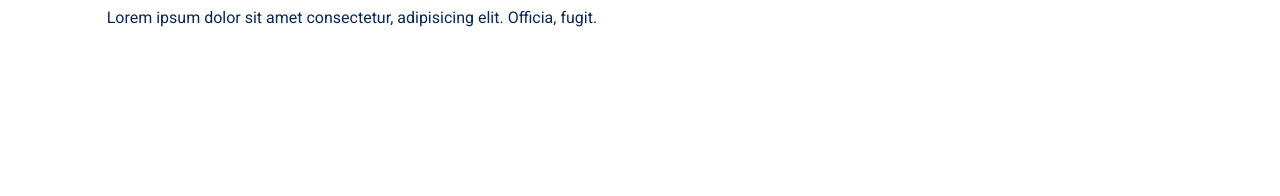
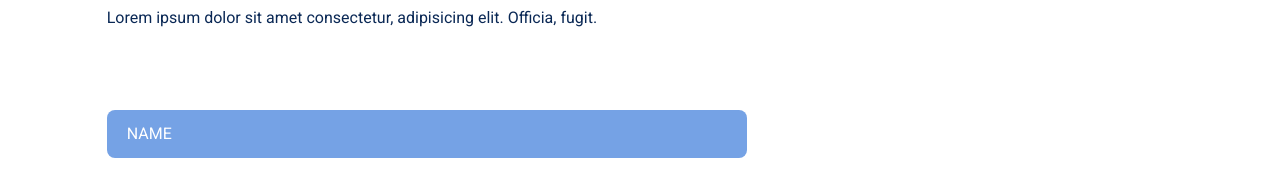
Before and after one commit to WackyChomp/empirical-consulting, a React (Vite) app: page / in a window 1280 px wide. Shown: the part 3126-3322 px from the top of the page. Built offline with nearby package versions, Linux system fonts and the light colour scheme.

Commit message:
npm installed react-hook-form to add form input for name in scene ContactUs

```diff
--- a/package.json
+++ b/package.json
@@ -14,7 +14,8 @@
     "framer-motion": "^10.12.7",
     "react": "^18.2.0",
     "react-anchor-link-smooth-scroll": "^1.0.12",
-    "react-dom": "^18.2.0"
+    "react-dom": "^18.2.0",
+    "react-hook-form": "^7.44.3"
   },
   "devDependencies": {
     "@types/node": "^18.16.3",
--- a/src/scenes/ContactUs/index.tsx
+++ b/src/scenes/ContactUs/index.tsx
@@ -8,6 +8,22 @@ type Props = {
 }
 
 const ContactUs = (props: Props) => {
+
+	const inputStyles = `w-full rounded-lg bg-primary-300 px-5 py-3 placeholder-white`;
+
+	const {
+		register,
+		trigger,
+		formState: { errors }
+	} = useForm();
+
+	const onSubmit = async (e: any) => {
+		const isValid = await trigger();
+		if (!isValid){
+			e.preventDefault();			// prevents refreshing page after submit
+		}
+	}
+
   return (
     <section id='contactus' className="mx-auto w-5/6 pt-25 pb-32">
 			<motion.div onViewportEnter={() => setSelectedPage(SelectedPage.ContactUs)}>
@@ -29,6 +45,43 @@ const ContactUs = (props: Props) => {
 						Lorem ipsum dolor sit amet consectetur, adipisicing elit. Officia, fugit.
 					</p>
 				</motion.div>
+
+				{/* Form and Image */}
+				<div className="mt-10 justify-between gap-8 md:flex">
+					<motion.div
+						className="mt-10 basis-3/5 md:w-3/5"
+						initial='hidden'
+						whileInView='visible'
+						viewport={{ once: true, amount: 0.5, }}
+						transition={{ delay: 0.2, duration: 1 }}
+						variants={{
+							hidden: { opacity:0, x:50 },
+							visible: { opacity:1, x:0 }
+						}}
+					>
+						<form target='_blank'
+						onSubmit={onSubmit}
+						method='POST'
+						action='https://formsubmit.co/ENTER-EMAIL-HERE@EMAIL.COM'
+						>
+							<input
+								className={inputStyles}
+								type='text'
+								placeholder="NAME"
+								{...register('name',{		// saved to name property for react-hook-form
+									required: true,
+									maxLength: 100,
+								})}
+							/>
+							{errors.name && (
+								<p className="mt-1 text-primary-500">
+									{errors.name.type === 'required' && 'This field is required!!!'}
+									{errors.name.type === 'maxLength' && 'Max length is 100 characters!!!'}
+								</p>
+							)}
+						</form>
+					</motion.div>
+				</div>
 			</motion.div>
     </section>
   )
```
Also changed, not shown: 1 other file (tests, documents, lock files or other folders).
